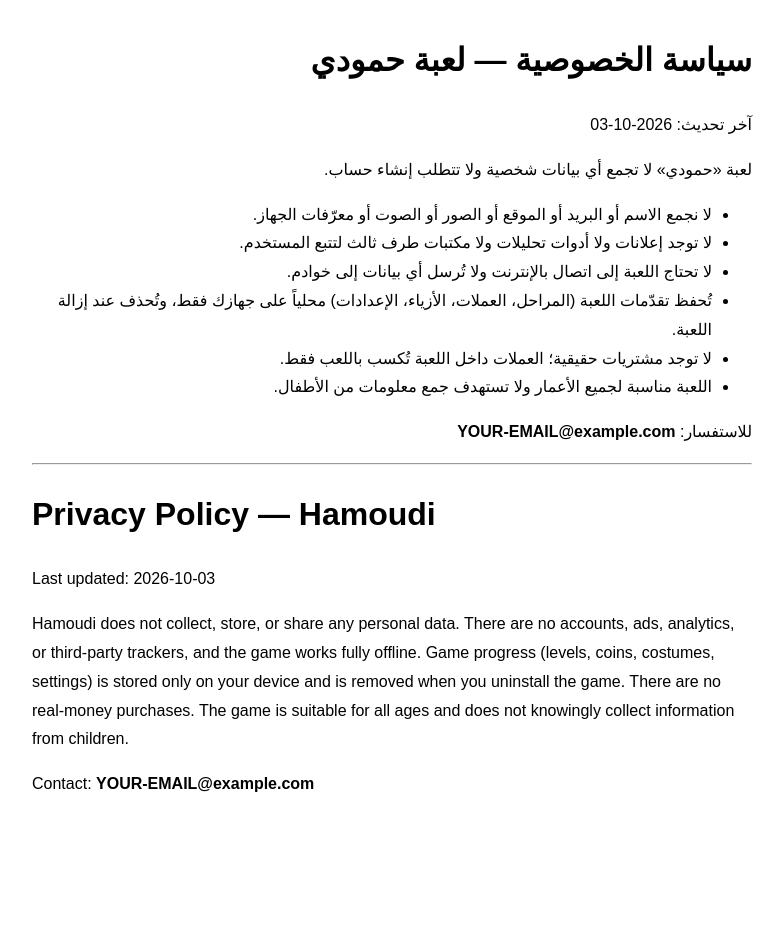
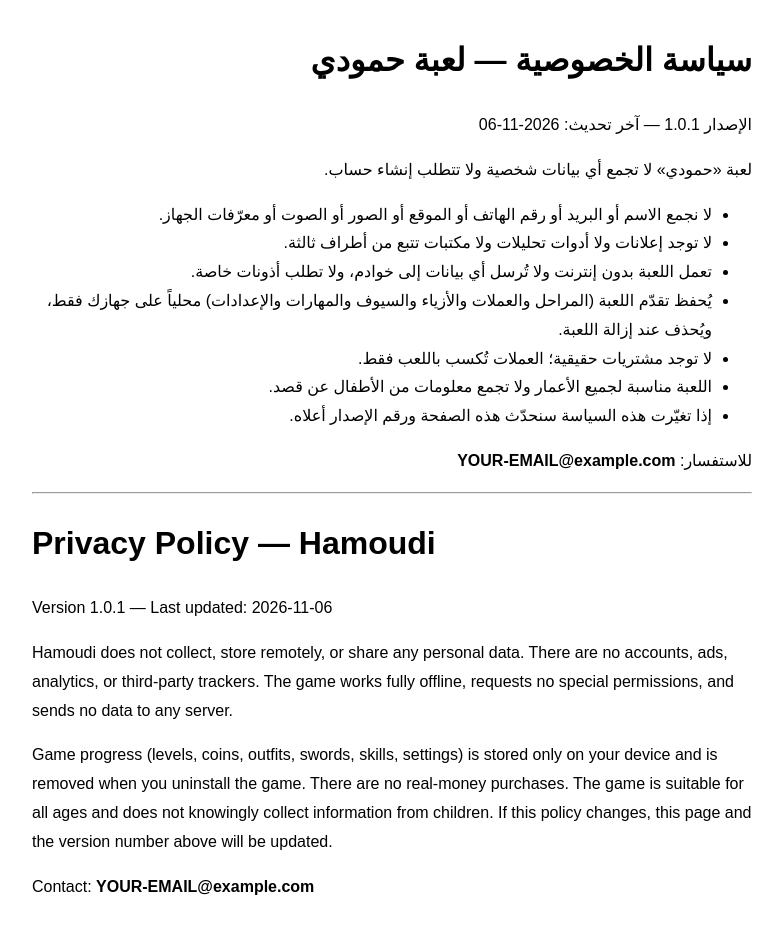
Before and after one commit to belal20202/Hamoudi, a website: page docs/privacy.html in a window 1280 px wide. Shown: the whole page, without its empty margins (248-1031 px from the left). Before the commit the page ends 831 px from the top, so only its background shows below. Drawn offline with Linux system fonts and the light colour scheme.

Commit message:
Update privacy.html

```diff
--- a/docs/privacy.html
+++ b/docs/privacy.html
@@ -1,14 +1,16 @@
 <!DOCTYPE html><html lang="ar" dir="rtl"><head><meta charset="utf-8"><meta name="viewport" content="width=device-width,initial-scale=1"><title>سياسة الخصوصية - حمودي</title>
 <style>body{font-family:sans-serif;max-width:720px;margin:2em auto;padding:0 1em;line-height:1.8}</style></head><body>
-<h1>سياسة الخصوصية — لعبة حمودي</h1><p>آخر تحديث: 2026-10-03</p>
+<h1>سياسة الخصوصية — لعبة حمودي</h1><p>الإصدار 1.0.1 — آخر تحديث: 2026-11-06</p>
 <p>لعبة «حمودي» لا تجمع أي بيانات شخصية ولا تتطلب إنشاء حساب.</p>
-<ul><li>لا نجمع الاسم أو البريد أو الموقع أو الصور أو الصوت أو معرّفات الجهاز.</li>
-<li>لا توجد إعلانات ولا أدوات تحليلات ولا مكتبات طرف ثالث لتتبع المستخدم.</li>
-<li>لا تحتاج اللعبة إلى اتصال بالإنترنت ولا تُرسل أي بيانات إلى خوادم.</li>
-<li>تُحفظ تقدّمات اللعبة (المراحل، العملات، الأزياء، الإعدادات) محلياً على جهازك فقط، وتُحذف عند إزالة اللعبة.</li>
-<li>لا توجد مشتريات حقيقية؛ العملات داخل اللعبة تُكسب باللعب فقط.</li>
-<li>اللعبة مناسبة لجميع الأعمار ولا تستهدف جمع معلومات من الأطفال.</li></ul>
+<ul><li>لا نجمع الاسم أو البريد أو رقم الهاتف أو الموقع أو الصور أو الصوت أو معرّفات الجهاز.</li>
+<li>لا توجد إعلانات ولا أدوات تحليلات ولا مكتبات تتبع من أطراف ثالثة.</li>
+<li>تعمل اللعبة بدون إنترنت ولا تُرسل أي بيانات إلى خوادم، ولا تطلب أذونات خاصة.</li>
+<li>يُحفظ تقدّم اللعبة (المراحل والعملات والأزياء والسيوف والمهارات والإعدادات) محلياً على جهازك فقط، ويُحذف عند إزالة اللعبة.</li>
+<li>لا توجد مشتريات حقيقية؛ العملات تُكسب باللعب فقط.</li>
+<li>اللعبة مناسبة لجميع الأعمار ولا تجمع معلومات من الأطفال عن قصد.</li>
+<li>إذا تغيّرت هذه السياسة سنحدّث هذه الصفحة ورقم الإصدار أعلاه.</li></ul>
 <p>للاستفسار: <b>YOUR-EMAIL@example.com</b></p><hr dir="ltr" lang="en">
-<div dir="ltr" lang="en"><h1>Privacy Policy — Hamoudi</h1><p>Last updated: 2026-10-03</p>
-<p>Hamoudi does not collect, store, or share any personal data. There are no accounts, ads, analytics, or third-party trackers, and the game works fully offline. Game progress (levels, coins, costumes, settings) is stored only on your device and is removed when you uninstall the game. There are no real-money purchases. The game is suitable for all ages and does not knowingly collect information from children.</p>
+<div dir="ltr" lang="en"><h1>Privacy Policy — Hamoudi</h1><p>Version 1.0.1 — Last updated: 2026-11-06</p>
+<p>Hamoudi does not collect, store remotely, or share any personal data. There are no accounts, ads, analytics, or third-party trackers. The game works fully offline, requests no special permissions, and sends no data to any server.</p>
+<p>Game progress (levels, coins, outfits, swords, skills, settings) is stored only on your device and is removed when you uninstall the game. There are no real-money purchases. The game is suitable for all ages and does not knowingly collect information from children. If this policy changes, this page and the version number above will be updated.</p>
 <p>Contact: <b>YOUR-EMAIL@example.com</b></p></div></body></html>
```
